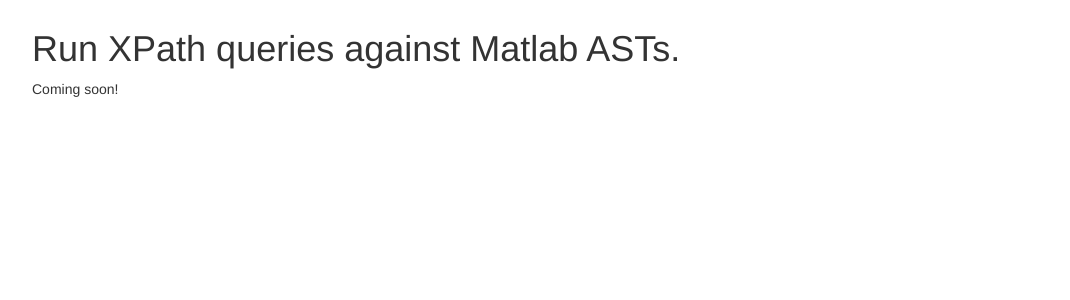
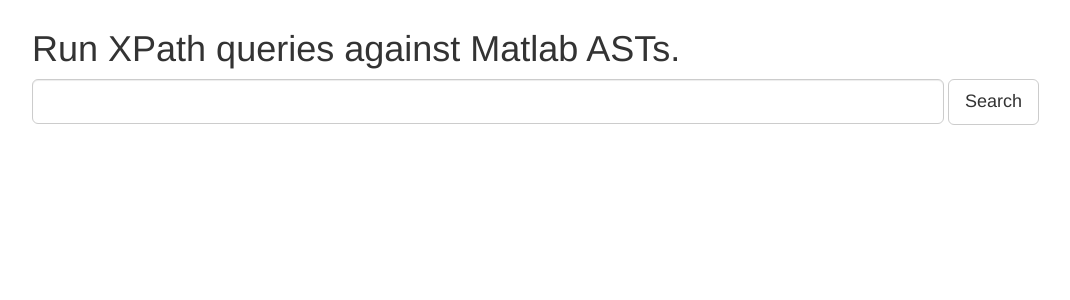
Before and after one commit to Wind508/mcbench, a Flask app: page / in a window 1280 px wide. Shown: the part 51-351 px from the top of the page, without its empty margins (38-1108 px from the left). Run offline with Flask 2, Linux system fonts and the light colour scheme; some libraries are stand-ins or nearby versions.

Commit message:
Add basic search box on front page.

```diff
--- a/templates/index.html
+++ b/templates/index.html
@@ -4,7 +4,10 @@
   <div class="row">
     <div class="col-lg-12">
       <h1>Run XPath queries against Matlab ASTs.</h1>
-      <p>Coming soon!</p>
+      <form method="get" action="{{ url_for('search') }}" class="form-inline">
+        <input name="query" type="search" class="form-control input-lg" style="width:80%;" />
+        <button type="submit" class="btn btn-default btn-lg">Search</button>
+      </form>
     </div>
   </div>
 </div>
```
